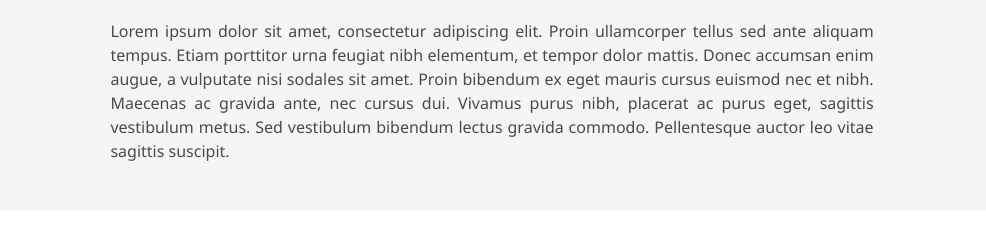
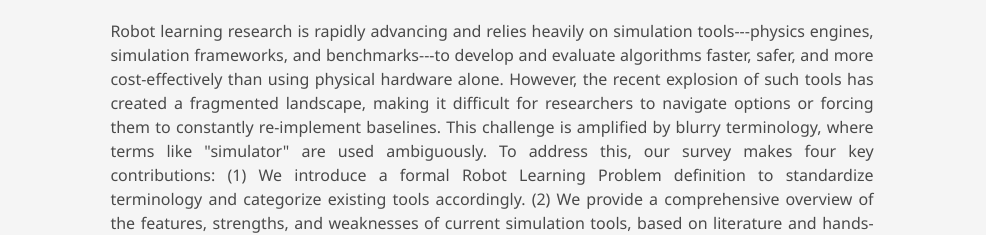
Before and after one commit to robotlearningproblem/Robot-Learning-Problem, a plain HTML site: page index.html in a window 1280 px wide. Shown: the part 569-804 px from the top of the page, without its empty margins (148-1134 px from the left). Drawn offline with nearby package versions, Linux system fonts and the light colour scheme; some icons are missing; a web font is replaced by a local one.

Commit message:
abstract

```diff
--- a/index.html
+++ b/index.html
@@ -131,7 +131,7 @@
         <h2 class="title is-3">Abstract</h2>
         <div class="content has-text-justified">
           <p>
-            Lorem ipsum dolor sit amet, consectetur adipiscing elit. Proin ullamcorper tellus sed ante aliquam tempus. Etiam porttitor urna feugiat nibh elementum, et tempor dolor mattis. Donec accumsan enim augue, a vulputate nisi sodales sit amet. Proin bibendum ex eget mauris cursus euismod nec et nibh. Maecenas ac gravida ante, nec cursus dui. Vivamus purus nibh, placerat ac purus eget, sagittis vestibulum metus. Sed vestibulum bibendum lectus gravida commodo. Pellentesque auctor leo vitae sagittis suscipit.
+              Robot learning research is rapidly advancing and relies heavily on simulation tools---physics engines, simulation frameworks, and benchmarks---to develop and evaluate algorithms faster, safer, and more cost-effectively than using physical hardware alone. However, the recent explosion of such tools has created a fragmented landscape, making it difficult for researchers to navigate options or forcing them to constantly re-implement baselines. This challenge is amplified by blurry terminology, where terms like "simulator" are used ambiguously. To address this, our survey makes four key contributions: (1) We introduce a formal Robot Learning Problem definition to standardize terminology and categorize existing tools accordingly. (2) We provide a comprehensive overview of the features, strengths, and weaknesses of current simulation tools, based on literature and hands-on evaluation. (3) We offer guidelines for tool selection tailored to major robot learning domains: vision manipulation, locomotion, and navigation. (4) We introduce an accompanying open, living repository to track updates in the field. By systematically structuring the simulation landscape, we aim to lower the entry barrier for newcomers, reduce redundant engineering for experts, and accelerate progress toward reproducible, general-purpose robot learning systems.
           </p>
         </div>
       </div>
```
